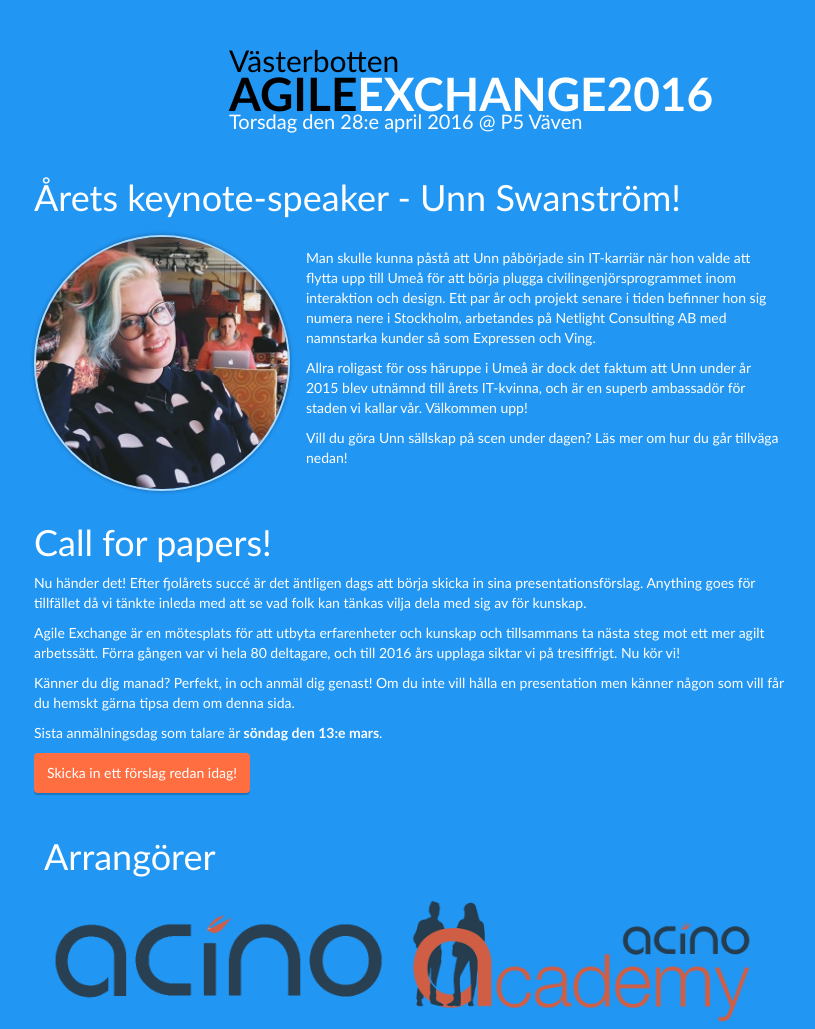
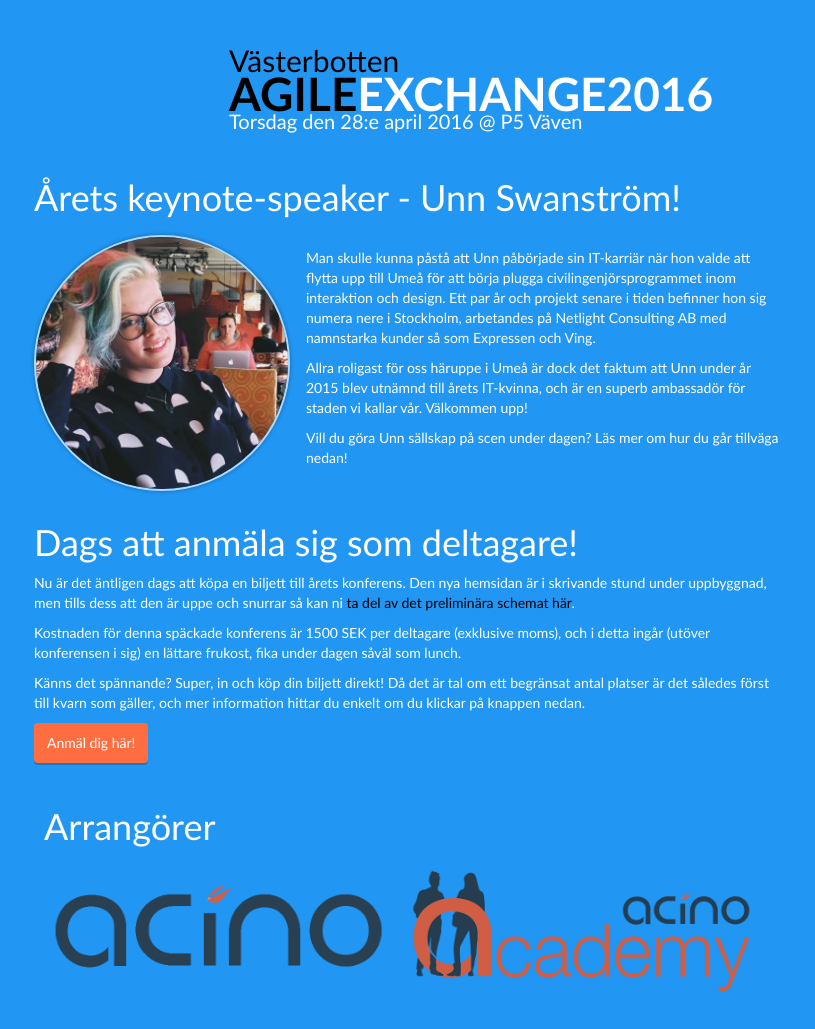
Before and after one commit to acino/ae16-cfp, a plain HTML site: page index.html in a window 1280 px wide. Shown: the whole page, without its empty margins (231-1046 px from the left). After the commit the page ends 999 px from the top, so only its background shows below. Drawn offline with nearby package versions, Linux system fonts and the light colour scheme.

Commit message:
Update CFP info to point towards the tickets

```diff
--- a/css/default.css
+++ b/css/default.css
@@ -1,6 +1,14 @@
 body {
     font-family: Calibri, Candara, Segoe, "Segoe UI", Optima, Arial, sans-serif;
     color: white;
+}
+
+a {
+  color: black;
+}
+
+a:hover {
+  color: #333;
 }
 
 .offset-top-24 {
--- a/index.html
+++ b/index.html
@@ -42,12 +42,11 @@
             </div>
             <div class="row">
                 <section class="col-xs-12 col-md-8 col-md-offset-2 offset-top-24">
-                    <h1>Call for papers!</h1>
-                    <p>Nu h&auml;nder det! Efter fjol&aring;rets succ&eacute; &auml;r det &auml;ntligen dags att b&ouml;rja skicka in sina presentationsf&ouml;rslag. Anything goes f&ouml;r tillf&auml;llet d&aring; vi t&auml;nkte inleda med att se vad folk kan t&auml;nkas vilja dela med sig av f&ouml;r kunskap.</p>
-                    <p>Agile Exchange &auml;r en m&ouml;tesplats f&ouml;r att utbyta erfarenheter och kunskap och tillsammans ta n&auml;sta steg mot ett mer agilt arbetss&auml;tt. F&ouml;rra g&aring;ngen var vi hela 80 deltagare, och till 2016 &aring;rs upplaga siktar vi p&aring; tresiffrigt. Nu k&ouml;r vi!</p>
-                    <p>K&auml;nner du dig manad? Perfekt, in och anm&auml;l dig genast! Om du inte vill h&aring;lla en presentation men k&auml;nner n&aring;gon som vill f&aring;r du hemskt g&auml;rna tipsa dem om denna sida.</p>
-                    <p>Sista anm&auml;lningsdag som talare &auml;r <strong>s&ouml;ndag den 13:e mars</strong>.</p>
-                    <a class="btn vba-btn" href="http://goo.gl/forms/tUfaS0ydki">Skicka in ett f&ouml;rslag redan idag!</a>
+                    <h1>Dags att anmäla sig som deltagare!</h1>
+                    <p>Nu är det äntligen dags att köpa en biljett till årets konferens. Den nya hemsidan är i skrivande stund under uppbyggnad, men tills dess att den är uppe och snurrar så kan ni <a href="images/schema_ae16.png" target="_blank">ta del av det preliminära schemat här</a>.</p>
+                    <p>Kostnaden för denna späckade konferens är 1500 SEK per deltagare (exklusive moms), och i detta ingår (utöver konferensen i sig) en lättare frukost, fika under dagen såväl som lunch.</p>
+                    <p>Känns det spännande? Super, in och köp din biljett direkt! Då det är tal om ett begränsat antal platser är det således först till kvarn som gäller, och mer information hittar du enkelt om du klickar på knappen nedan</a>.</p>
+                    <a class="btn vba-btn" href="http://goo.gl/forms/tUfaS0ydki">Anmäl dig här!</a>
                 </section>
             </div>
             <footer>
```
Also changed, not shown: images/schema_ae16.png (added).
